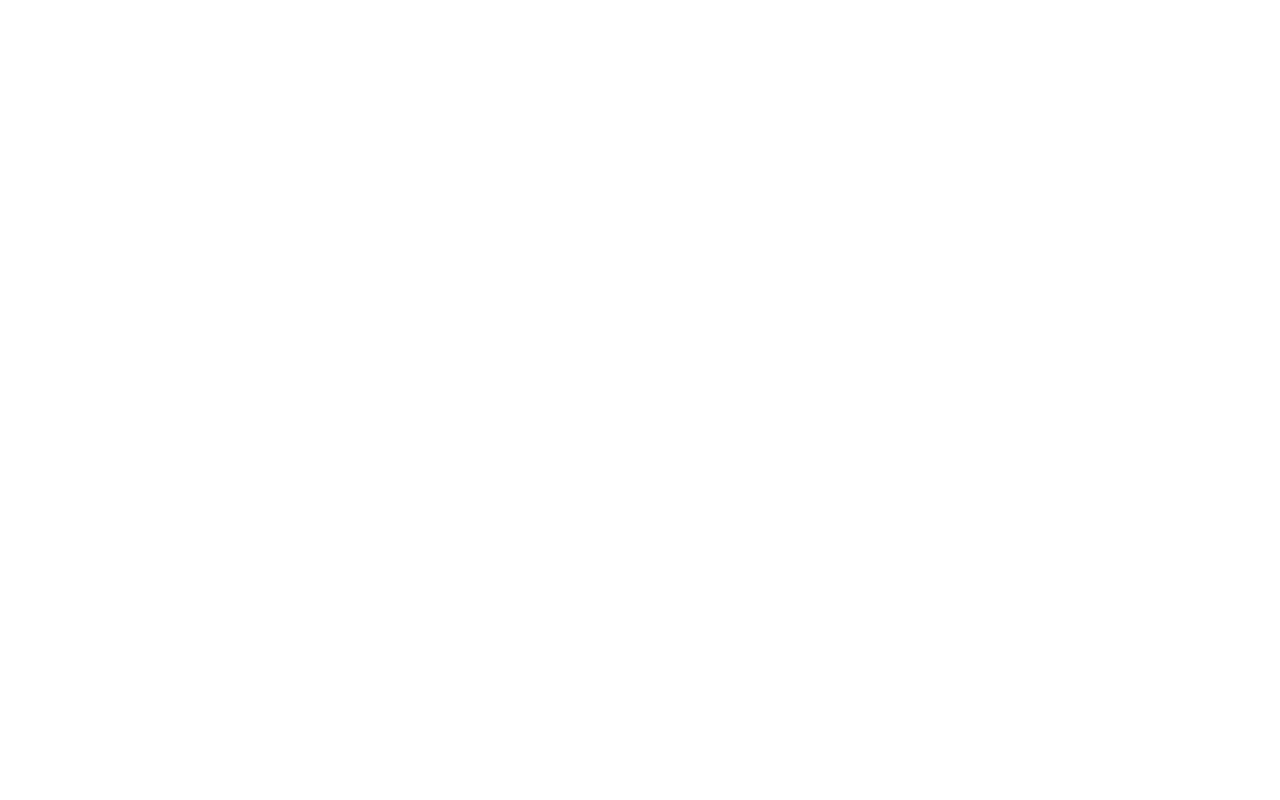
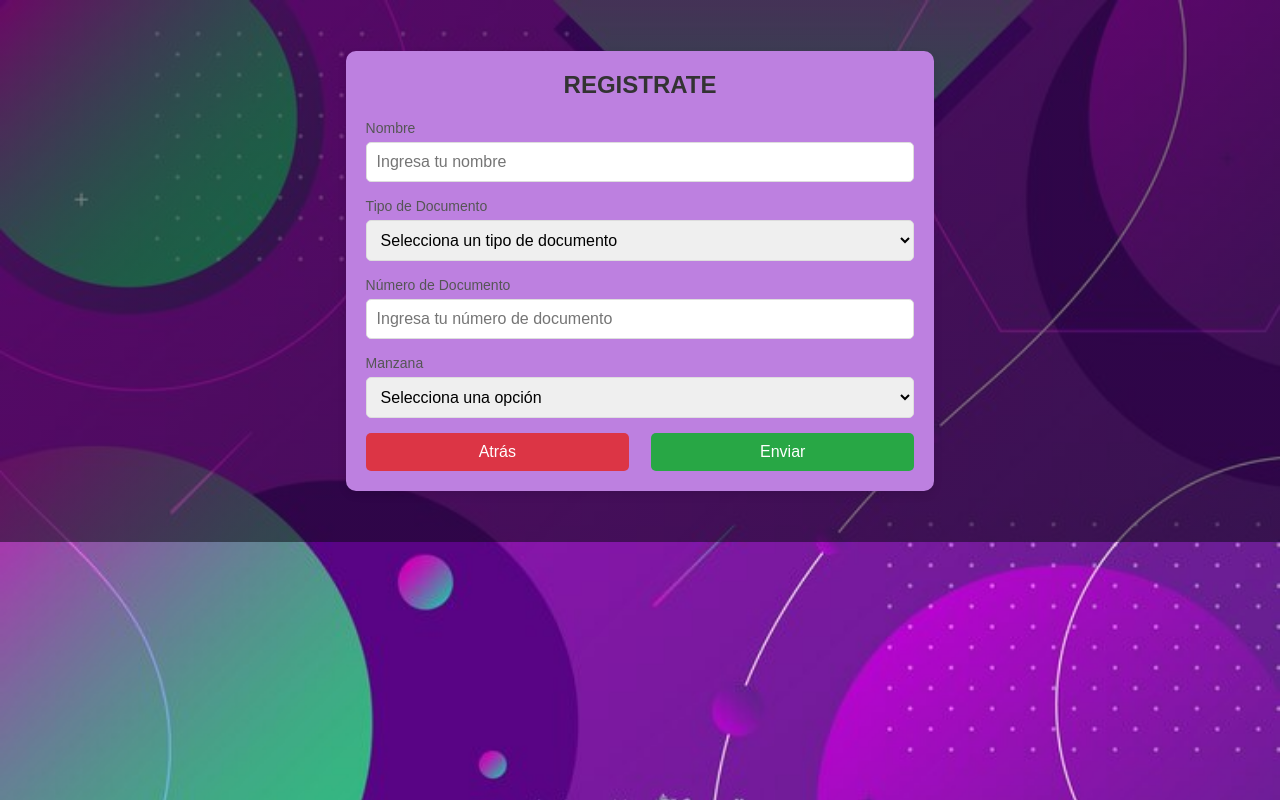
Before and after one commit to alpaulaarias/Manzanas-al-cuidado-, a plain HTML site: page Vista/Registro.html in a window 1280 px wide. Drawn offline with Linux system fonts and the light colour scheme.

Commit message:
se agrega formulario de registro

```diff
--- a/Vista/Registro.html
+++ b/Vista/Registro.html
@@ -0,0 +1,61 @@
+    <!DOCTYPE html>
+<html lang="es">
+<head>
+    <meta charset="UTF-8">
+    <meta name="viewport" content="width=device-width, initial-scale=1.0">
+    <title>Formulario de Registro</title>
+    <link rel="stylesheet" href="style.css">
+</head>
+<body id="principal">
+
+<div class="formulario">
+    <div class="form-container">
+        <form id="registroForm">
+            <h2>REGISTRATE</h2>
+
+            <!-- Campo Nombre -->
+            <div class="input-group">
+                <label for="nombre">Nombre</label>
+                <input type="text" id="nombre" placeholder="Ingresa tu nombre" required>
+            </div>
+
+            <!-- Selección de Tipo de Documento -->
+            <div class="input-group">
+                <label for="tipo-documento">Tipo de Documento</label>
+                <select id="tipo-documento" required>
+                    <option value="" disabled selected>Selecciona un tipo de documento</option>
+                    <option value="cedula">Cédula de Ciudadanía</option>
+                    <option value="tarjeta-identidad">Tarjeta de Identidad</option>
+                    <option value="cedula-extranjera">Cédula Extranjera</option>
+                </select>
+            </div>
+
+            <!-- Campo Número de Documento -->
+            <div class="input-group">
+                <label for="numero-documento">Número de Documento</label>
+                <input type="text" id="numero-documento" placeholder="Ingresa tu número de documento" required>
+            </div>
+
+            <!-- Selección de Manzana -->
+            <div class="input-group">
+                <label for="manzana">Manzana</label>
+                <select id="manzana" required>
+                    <option value="" disabled selected>Selecciona una opción</option>
+                    <option value="BOSA">BOSA</option>
+                    <option value="KENNEDY">KENNEDY</option>
+                    <option value="SUBA">SUBA</option>
+                </select>
+            </div>
+
+            <!-- Botones Enviar y Atrás -->
+            <div class="button-group">
+                <button type="button" id="atrasBtn" class="back-btn">Atrás</button>
+                <button type="submit" class="submit-btn">Enviar</button>
+            </div>
+        </form>
+    </div>
+</div>
+
+    <script src="script.js"></script>
+</body>
+</html>
--- a/Vista/style.css
+++ b/Vista/style.css
@@ -1,6 +1,89 @@
-body{
+* {
+    margin: 0;
+    padding: 0;
+    box-sizing: border-box;
+    font-family: 'Arial', sans-serif;
+}
+#principal{
+    background-image:linear-gradient(rgba(5 , 7, 12 ,0.50), rgba(5, 7, 12, 0.50)),
+    url(../img/fondo\ 2.jpg);
+    background-repeat: no-repeat;
+    background-size: cover;
+}
 
+
+/*formulario de registro*/
+.formulario{
+    padding: 4%;
+    display: flex;
+    align-items: center;
+    justify-content: center;
 }
-header{
+.form-container {
+    background-color: rgb(189, 128, 224);
+    padding: 20px;
+    border-radius: 10px;
+    box-shadow: 0 4px 8px rgba(0, 0, 0, 0.1);
+    width: 50%;
+}
 
+/* Estilos del formulario */
+form h2 {
+    text-align: center;
+    margin-bottom: 20px;
+    color: #333;
 }
+
+.input-group {
+    margin-bottom: 15px;
+}
+
+.input-group label {
+    font-size: 14px;
+    color: #555;
+}
+.input-group input, .input-group select {
+    width: 100%;
+    padding: 10px;
+    border: 1px solid #ddd;
+    border-radius: 5px;
+    font-size: 16px;
+    margin-top: 5px;
+}
+.button-group {
+    display: flex;
+    justify-content: space-between;
+}
+button {
+    padding: 10px;
+    border: none;
+    border-radius: 5px;
+    cursor: pointer;
+    font-size: 16px;
+    width: 48%;
+}
+.submit-btn {
+    background-color: #28a745;
+    color: white;
+}
+.submit-btn:hover {
+    background-color: #218838;
+}
+.back-btn {
+    background-color: #dc3545;
+    color: white;
+}
+.back-btn:hover {
+    background-color: #c82333;
+}
+
+/* Responsive*/
+@media (max-width: 600px) {
+    .form-container {
+        padding: 15px;
+        width: 90%;
+    }
+    form h2 {
+        font-size: 24px;
+    }
+}
```
Also changed, not shown: img/fondo 2.jpg (added).
